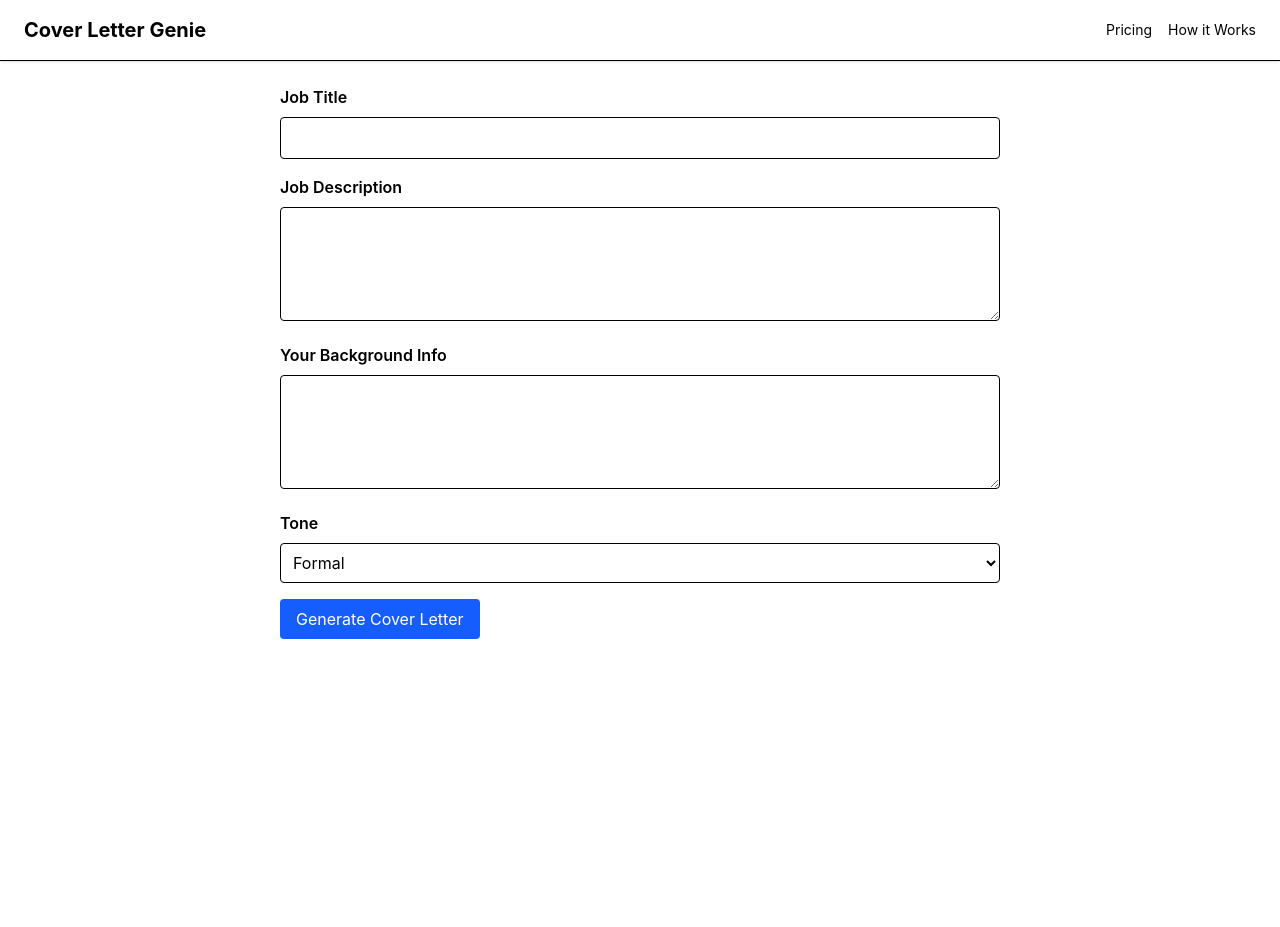
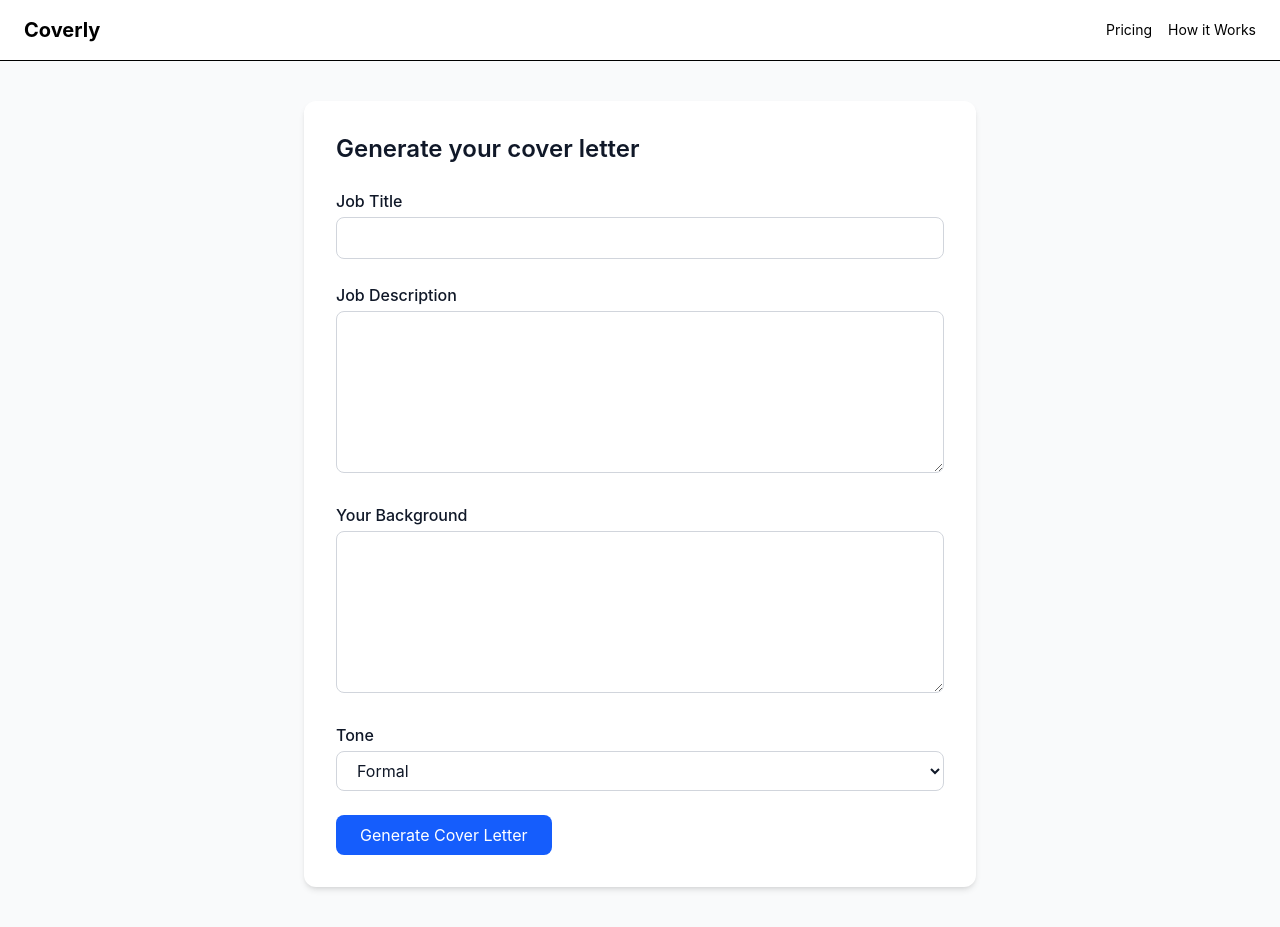
Before and after one commit to yarocruz/cover-letter-generator, a Next.js app: page / in a window 1280 px wide. Before the commit the page ends 800 px from the top, so only its background shows below. Built offline with nearby package versions, Linux system fonts and the light colour scheme.

Commit message:
polish design and layout a bit

```diff
--- a/pages/_app.js
+++ b/pages/_app.js
@@ -4,7 +4,7 @@ function MyApp({ Component, pageProps }) {
   return (
     <>
       <nav className="bg-white border-b shadow-sm px-6 py-4 flex justify-between items-center">
-        <a href="/" className="font-bold text-xl text-blue-600">Cover Letter Genie</a>
+        <a href="/" className="font-bold text-xl text-blue-600">Coverly</a>
         <div className="space-x-4 text-sm">
           <a href="/pricing" className="text-gray-700 hover:underline">Pricing</a>
           <a href="/guide" className="text-gray-700 hover:underline">How it Works</a>
--- a/pages/guide.js
+++ b/pages/guide.js
@@ -1,5 +1,9 @@
 export default function Guide() {
     return (
+        <div className="min-h-screen flex bg-gray-50 text-gray-900">
+
+            <main className="flex-1 p-10">
+                <div className="bg-white rounded-xl shadow-md p-8 max-w-2xl mx-auto space-y-6">
                     <div className="max-w-2xl mx-auto px-6 py-10">
                         <h1 className="text-3xl font-bold mb-6">🧑‍🏫 How to Use</h1>
 
@@ -30,5 +34,9 @@ export default function Guide() {
                             </a>
                         </div>
                     </div>
+                </div>
+            </main>
+        </div>
+
     );
 }
--- a/pages/index.js
+++ b/pages/index.js
@@ -31,35 +31,48 @@ export default function Home() {
   }
 
   return (
-    <div className="max-w-3xl mx-auto p-6">
-      {/* <h1 className="text-3xl font-bold mb-6">AI Cover Letter Generator</h1> */}
+    <div className="min-h-screen flex bg-gray-50 text-gray-900">
 
-      <label className="block mb-2 font-semibold">Job Title</label>
+
+      {/* Main content */}
+      <main className="flex-1 p-10">
+        <div className="bg-white rounded-xl shadow-md p-8 max-w-2xl mx-auto space-y-6">
+          <h2 className="text-2xl font-semibold">Generate your cover letter</h2>
+
+          <div>
+            <label className="block font-medium mb-1">Job Title</label>
             <input
-        className="w-full border p-2 rounded mb-4"
+              className="w-full border border-gray-300 rounded-lg px-4 py-2 focus:outline-none focus:ring-2 focus:ring-blue-500"
+              type="text"
               value={jobTitle}
               onChange={(e) => setJobTitle(e.target.value)}
             />
+          </div>
 
-      <label className="block mb-2 font-semibold">Job Description</label>
+          <div>
+            <label className="block font-medium mb-1">Job Description</label>
             <textarea
-        className="w-full border p-2 rounded mb-4"
-        rows={4}
+              className="w-full border border-gray-300 rounded-lg px-4 py-2 focus:outline-none focus:ring-2 focus:ring-blue-500"
+              rows="6"
               value={jobDescription}
               onChange={(e) => setJobDescription(e.target.value)}
             />
+          </div>
 
-      <label className="block mb-2 font-semibold">Your Background Info</label>
+          <div>
+            <label className="block font-medium mb-1">Your Background</label>
             <textarea
-        className="w-full border p-2 rounded mb-4"
-        rows={4}
+              className="w-full border border-gray-300 rounded-lg px-4 py-2 focus:outline-none focus:ring-2 focus:ring-blue-500"
+              rows="6"
               value={userInfo}
               onChange={(e) => setUserInfo(e.target.value)}
             />
+          </div>
 
-      <label className="block mb-2 font-semibold">Tone</label>
+          <div>
+            <label className="block font-medium mb-1">Tone</label>
             <select
-        className="w-full border p-2 rounded mb-4"
+              className="w-full border border-gray-300 rounded-lg px-4 py-2 focus:outline-none focus:ring-2 focus:ring-blue-500"
               value={tone}
               onChange={(e) => setTone(e.target.value)}
             >
@@ -67,21 +80,23 @@ export default function Home() {
               <option>Friendly</option>
               <option>Confident</option>
             </select>
+          </div>
 
           <button
-        className="bg-blue-600 text-white px-4 py-2 rounded"
             onClick={handleGenerate}
             disabled={loading}
+            className="bg-blue-600 hover:bg-blue-700 text-white px-6 py-2 rounded-lg transition"
           >
             {loading ? 'Generating...' : 'Generate Cover Letter'}
           </button>
 
           {result && (
-        <div className="mt-6 border p-4 rounded bg-gray-100">
-          <h2 className="text-xl font-semibold mb-2">Generated Cover Letter</h2>
-          <pre className="whitespace-pre-wrap">{result}</pre>
+            <div className="bg-gray-100 border rounded-lg p-4 whitespace-pre-wrap font-serif text-gray-800 leading-relaxed">
+              {result}
             </div>
           )}
         </div>
+      </main>
+    </div>
   );
 }
--- a/pages/pricing.js
+++ b/pages/pricing.js
@@ -5,7 +5,9 @@ export default function Pricing() {
         window.location.href = data.url;
     }
     return (
-        <div className="max-w-2xl mx-auto p-6 text-center">
+        <div className="min-h-screen flex bg-gray-50 text-gray-900">
+            <main className="flex-1 p-10">
+                <div className="bg-white rounded-xl shadow-md p-8 max-w-2xl mx-auto space-y-6">
                     <h1 className="text-3xl font-bold mb-4">Pricing</h1>
                     <p className="mb-6">Pay once, generate up to 3 cover letters.</p>
                     <p className="text-2xl font-semibold mb-6">$5</p>
@@ -16,5 +18,8 @@ export default function Pricing() {
                         Buy Now
                     </button>
                 </div>
+            </main>
+
+        </div>
     );
 }
```
Lines whose indentation alone changed are shown as unchanged.
